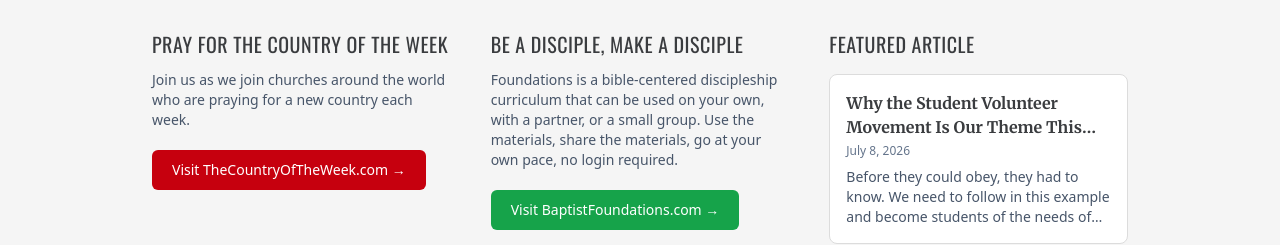
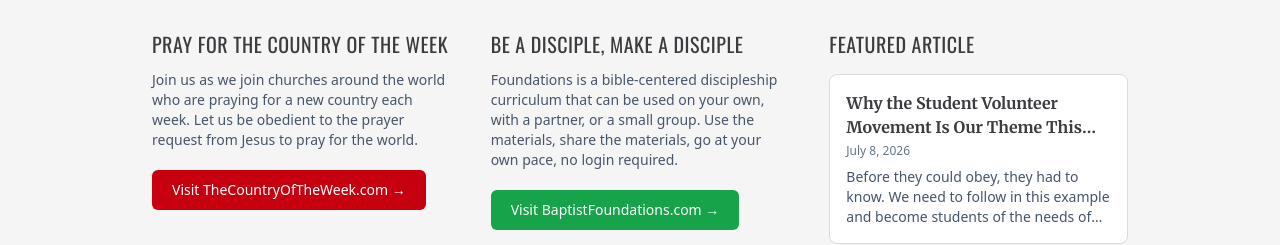
Before and after one commit to trentcornwell/everyverse, a Next.js app: page / in a window 1280 px wide. Shown: the part 996-1241 px from the top of the page. Built offline with nearby package versions, Linux system fonts and the light colour scheme.

Commit message:
Expand Pray for the Country tagline to better match Be a disciple's length

```diff
--- a/app/page.tsx
+++ b/app/page.tsx
@@ -102,7 +102,8 @@
               </h2>
               <p className="mt-3 text-sm text-slate-600">
                 Join us as we join churches around the world who are praying
-                for a new country each week.
+                for a new country each week. Let us be obedient to the
+                prayer request from Jesus to pray for the world.
               </p>
               <a
                 href="https://thecountryoftheweek.com"
```
